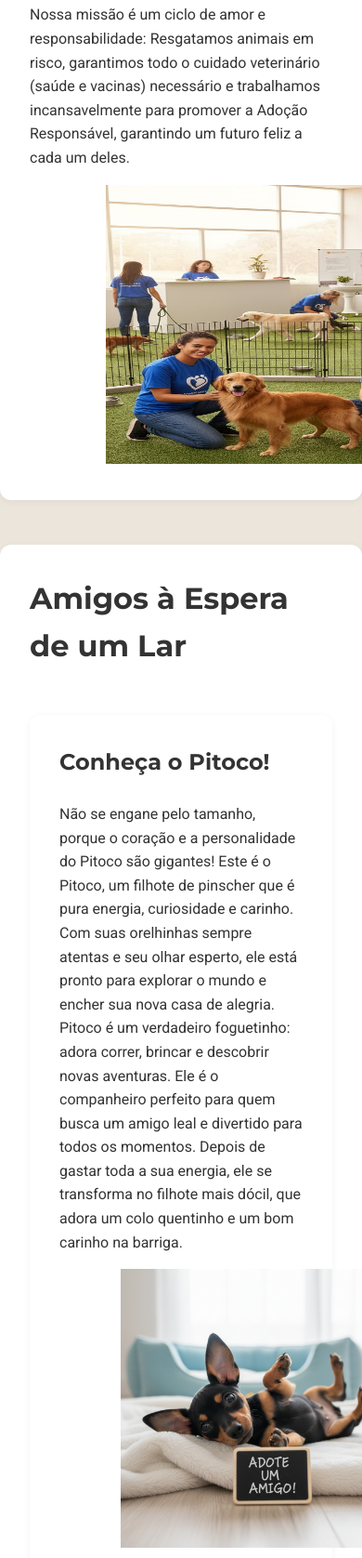
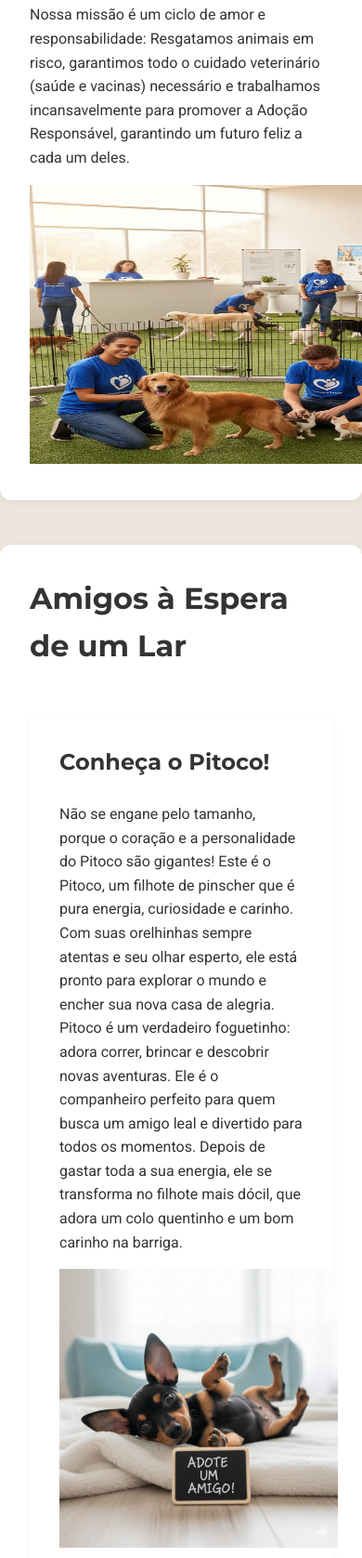
Before and after one commit to EduardoCortesBica/Ong_SOS_Patinhas, a plain HTML site: page index.html in a window 390 px wide. Shown: the part 1074-2750 px from the top of the page at 93% size. Drawn offline with Linux system fonts and the light colour scheme.

Commit message:
Ajuste nas imagens
Ajuste no código de centralização das imagens para melhor compatibilidade mobile.

```diff
--- a/css/styles.css
+++ b/css/styles.css
@@ -477,7 +477,7 @@ footer a:hover {
 }
 
 /* ===== CENTRALIZAÇÃO DE IMAGENS e TEXTO ===== */
-.center-image {
+.center-image {  /*retirei essa função para melhor compatibilidade mobile, mas deixei salvo para referência futura*/
   margin-left: auto;
   margin-right: auto;
   width: 50%;
--- a/index.html
+++ b/index.html
@@ -44,9 +44,7 @@
         <section>
             <h2>Nossa Missão</h2>
             <p>Nossa missão é um ciclo de amor e responsabilidade: Resgatamos animais em risco, garantimos todo o cuidado veterinário (saúde e vacinas) necessário e trabalhamos incansavelmente para promover a Adoção Responsável, garantindo um futuro feliz a cada um deles.</p>
-            <div class="center-image">
             <img src="images/voluntarios.jpg" alt="Voluntários em ação" width="600" height="300">
-            </div>
         </section>
 
         <section>
@@ -56,27 +54,21 @@
             <article>
                 <h3>Conheça o Pitoco!</h3>
                 <p>Não se engane pelo tamanho, porque o coração e a personalidade do Pitoco são gigantes! Este é o Pitoco, um filhote de pinscher que é pura energia, curiosidade e carinho. Com suas orelhinhas sempre atentas e seu olhar esperto, ele está pronto para explorar o mundo e encher sua nova casa de alegria. Pitoco é um verdadeiro foguetinho: adora correr, brincar e descobrir novas aventuras. Ele é o companheiro perfeito para quem busca um amigo leal e divertido para todos os momentos. Depois de gastar toda a sua energia, ele se transforma no filhote mais dócil, que adora um colo quentinho e um bom carinho na barriga.</p>
-                <div class="center-image">
                 <img src="images/pitoco.png" alt="pitoco, o pinscher" width="300" height="300">
-                </div>
             </article>
             </section>
             <section>
             <article>
                 <h3>Conheça o Bob!</h3>
                 <p>Este é o Bob, um golden retriever de coração gigante, esperando para encontrar seu lar definitivo! Com seu pelo dourado e olhar expressivo, o Bob é a personificação da lealdade e do carinho. Ele adora um bom cafuné, deitar-se confortavelmente ao lado de quem ama e, claro, está sempre pronto para brincar. Bob é um cão tranquilo, mas que também se anima com um passeio no parque ou uma bolinha para buscar. Ele sonha em ter uma família para compartilhar momentos de alegria e dar muito amor. Se você busca um amigo fiel, paciente e que encherá sua vida de luz, o Bob pode ser o seu parceiro ideal.</p>
-                <div class="center-image">
                 <img src="images/bob.png" alt="bob, o cachorro" width="300" height="300">
-            </div>
             </article>
             </section>
             <section>
             <article>
                 <h3>Conheça o Sirius!</h3>
                 <p>Este é o Sirius, um gato preto deslumbrante que, com seus olhos verdes penetrantes, parece guardar segredos de outro mundo ou talvez apenas a receita para a soneca perfeita! Sirius é a definição de elegância felina, mas por trás de sua postura altiva, reside um coração incrivelmente gentil e afetuoso. Ele adora explorar os cantos mais altos, observar o mundo da janela e receber carinhos suaves no seu pelo macio e brilhante. Sirius é um companheiro tranquilo, ideal para quem busca uma presença calma e reconfortante em casa. Ele aprecia a independência felina, mas também adora momentos de proximidade e aconchego.</p>
-                <div class="center-image">
                 <img src="images/Sirius.png" alt="sirius, o gato" width="300" height="300">
-            </div>
             </article>
         </section>
 
```
